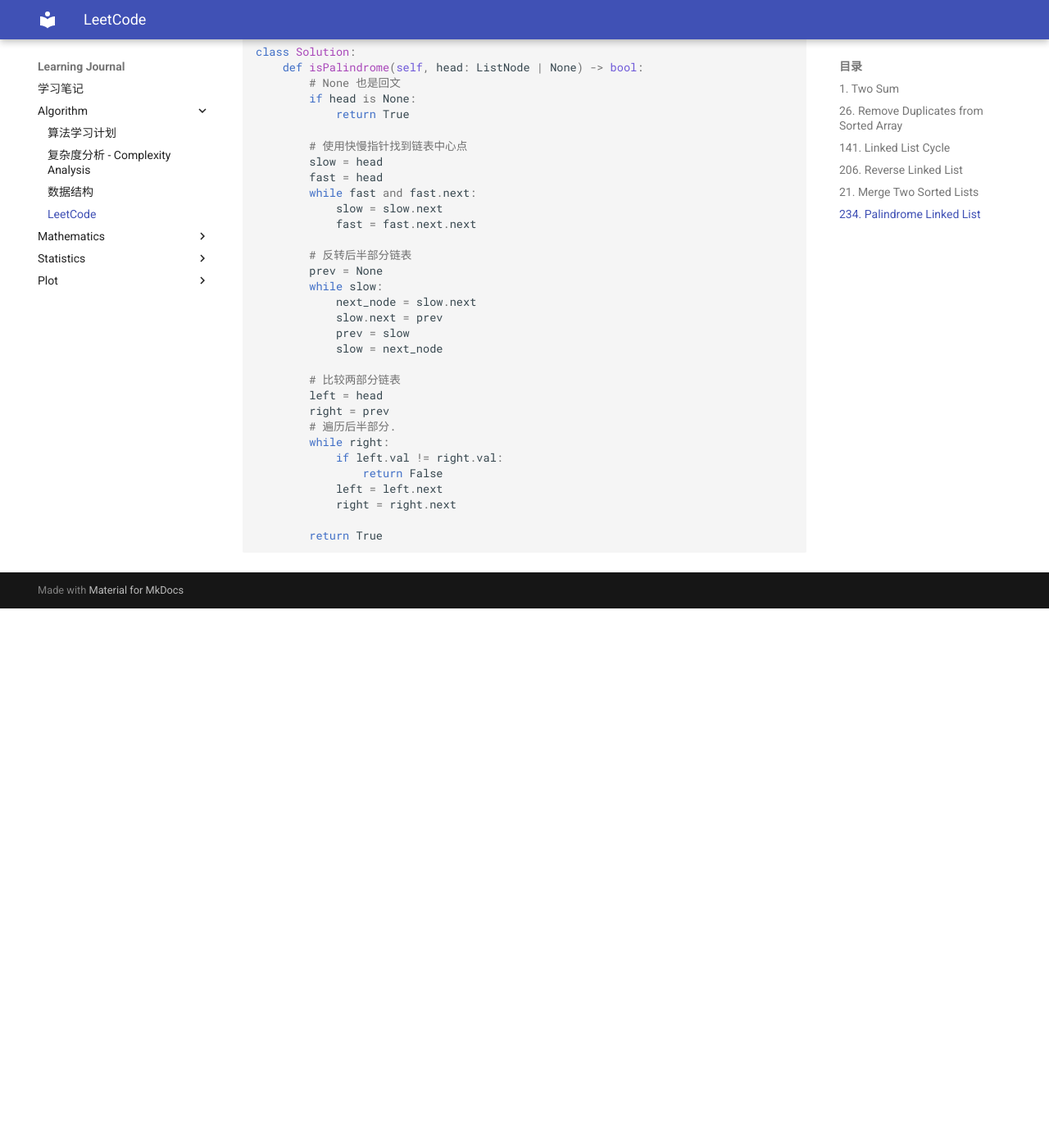
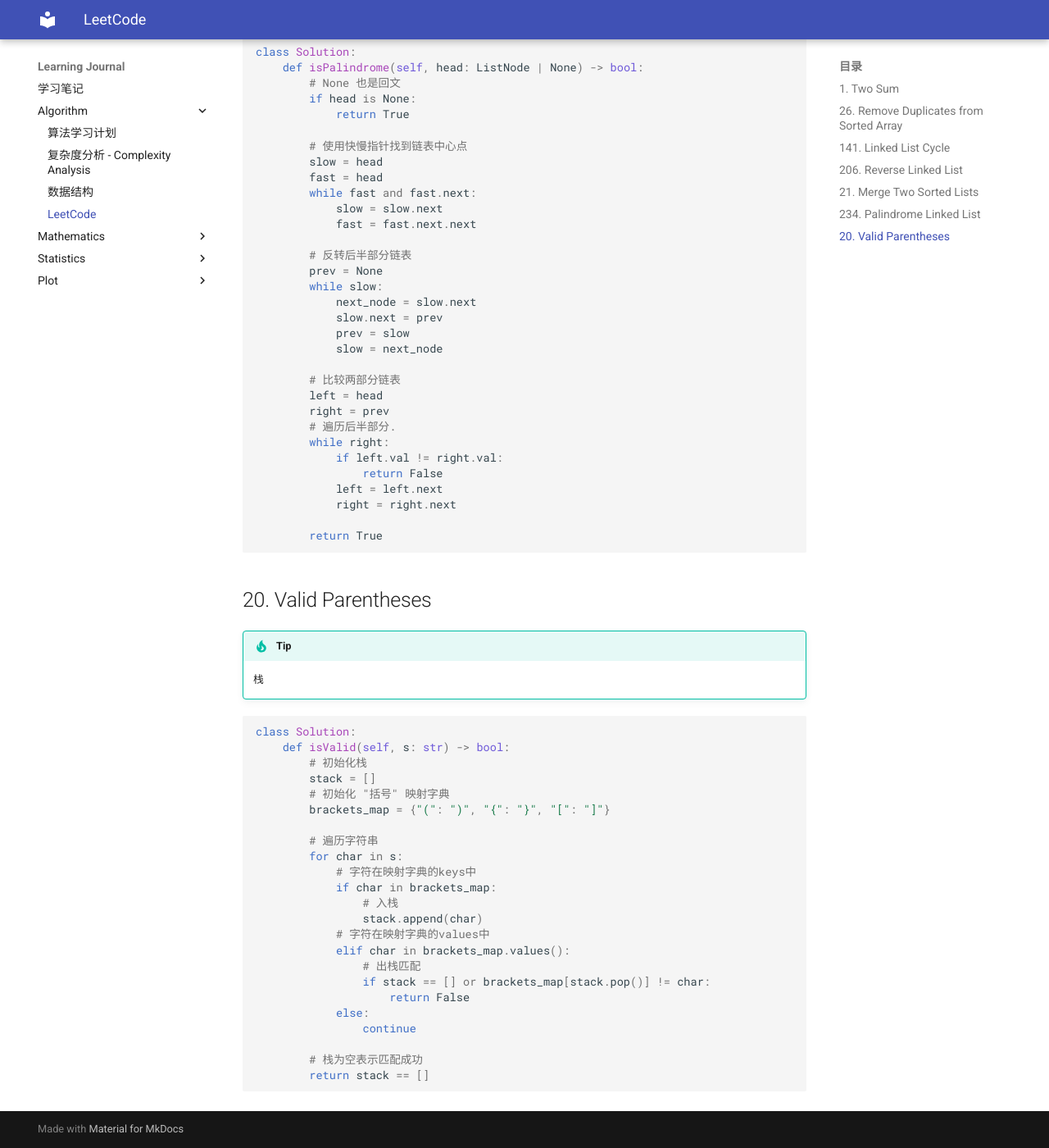
Before and after one commit to szlevinli/learning-journal-doc, an MkDocs documentation site: the page built from docs/Algorithm/leetcode.md, in a window 1280 px wide and 1400 px high, scrolled down 5791 px. Shown: the whole window at 82% size. Built offline with MkDocs 1.6.1 and Material for MkDocs 9.7.7, drawn with Linux system fonts in a browser that asks for light colours; before the commit the page ends 6533 px from its top, so only the background shows below that.

Commit message:
Add.20括号匹配

````diff
--- a/docs/Algorithm/leetcode.md
+++ b/docs/Algorithm/leetcode.md
@@ -281,3 +281,35 @@ class Solution:
 
         return True
 ```
+
+## 20. Valid Parentheses
+
+!!! Tip
+
+    栈
+
+```python
+class Solution:
+    def isValid(self, s: str) -> bool:
+        # 初始化栈
+        stack = []
+        # 初始化 "括号" 映射字典
+        brackets_map = {"(": ")", "{": "}", "[": "]"}
+
+        # 遍历字符串
+        for char in s:
+            # 字符在映射字典的keys中
+            if char in brackets_map:
+                # 入栈
+                stack.append(char)
+            # 字符在映射字典的values中
+            elif char in brackets_map.values():
+                # 出栈匹配
+                if stack == [] or brackets_map[stack.pop()] != char:
+                    return False
+            else:
+                continue
+
+        # 栈为空表示匹配成功
+        return stack == []
+```
````
